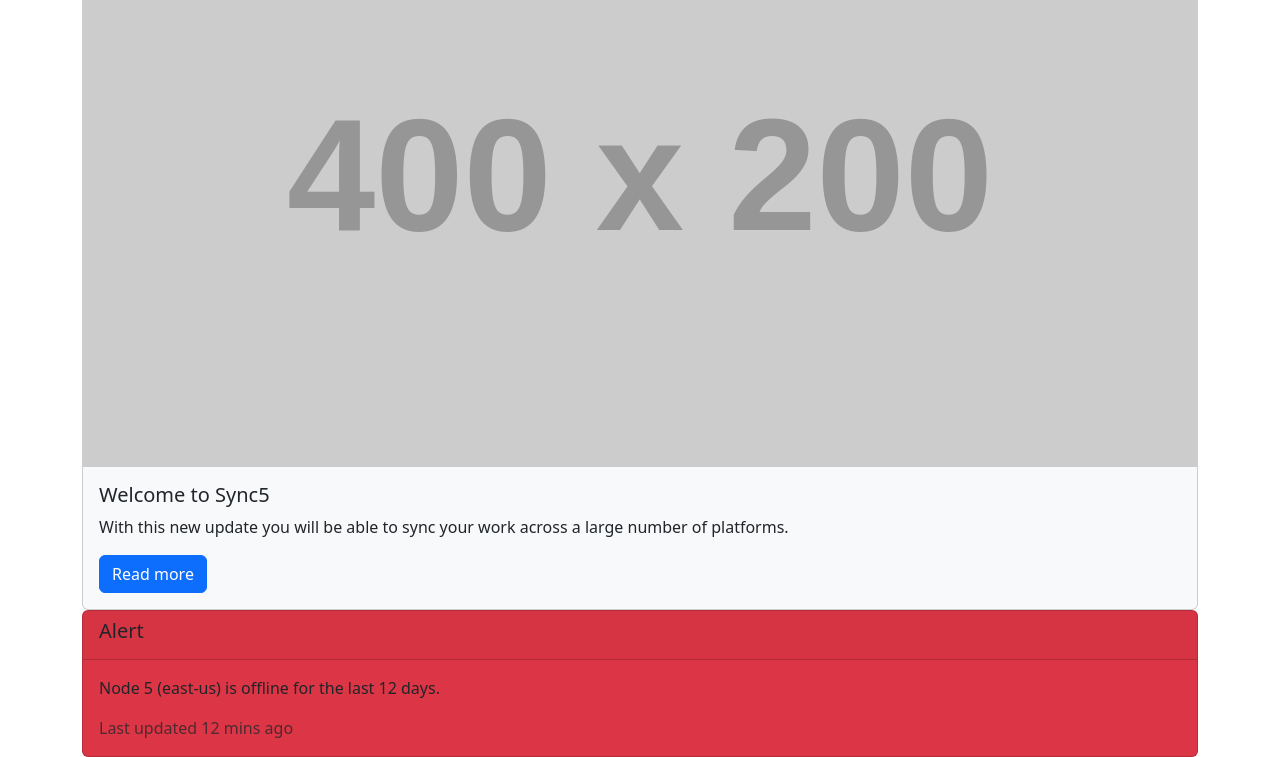
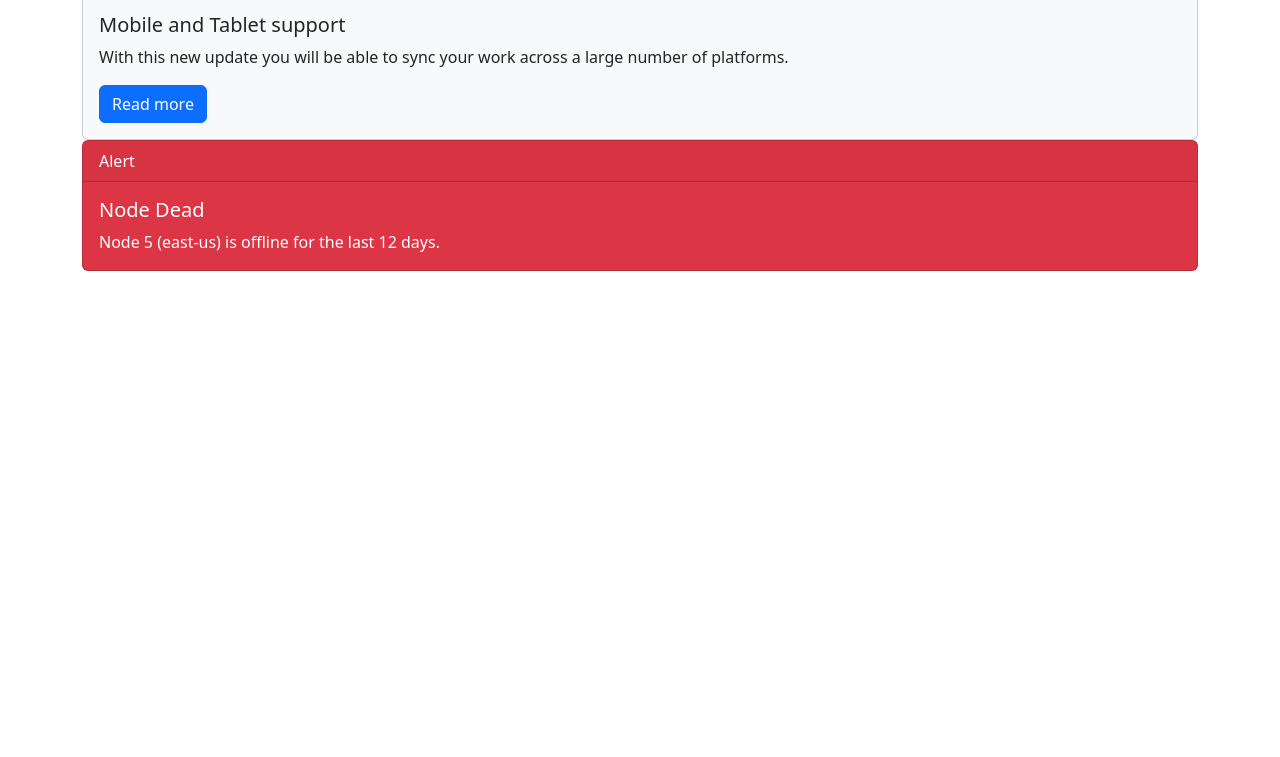
Before and after one commit to acciojob/bootstrap-card-Koku294, a website: page main.html in a window 1280 px wide. Shown: the part 139-896 px from the top of the page. After the commit the page ends 800 px from the top, so only its background shows below. Drawn offline with nearby package versions, Linux system fonts and the light colour scheme; placeholder pictures from the web are drawn by us.

Commit message:
created a submission

```diff
--- a/main.html
+++ b/main.html
@@ -13,26 +13,29 @@
 
     <div class="container mt-5">
         <!-- Card Deck -->
+		<h2>Welcome to Sync5</h2>
         <div class="card-deck">
 
             <!-- First Card -->
             <div class="card bg-light">
-                <img src="https://via.placeholder.com/400x200" class="card-img-top" alt="...">
+                 <div class="card-header">New Features</div>
+
                 <div class="card-body">
-                    <h5 class="card-title">Welcome to Sync5</h5>
+                    <h5 class="card-title">Mobile and Tablet support</h5>
                     <p class="card-text">With this new update you will be able to sync your work across a large number of platforms.</p>
                     <a href="#" class="btn btn-primary">Read more</a>
                 </div>
             </div>
 
            <!-- Second Card -->
-<div class="card bg-danger">
+<div class="card text-white bg-danger">
     <div class="card-header">
-        <h5 class="card-title">Alert</h5>
+        Alert
     </div>
     <div class="card-body">
+		<h5 class="card-title">Node Dead</h5>
         <p class="card-text">Node 5 (east-us) is offline for the last 12 days.</p>
-        <p class="card-text text-muted">Last updated 12 mins ago</p>
+
     </div>
 </div>
 
```
